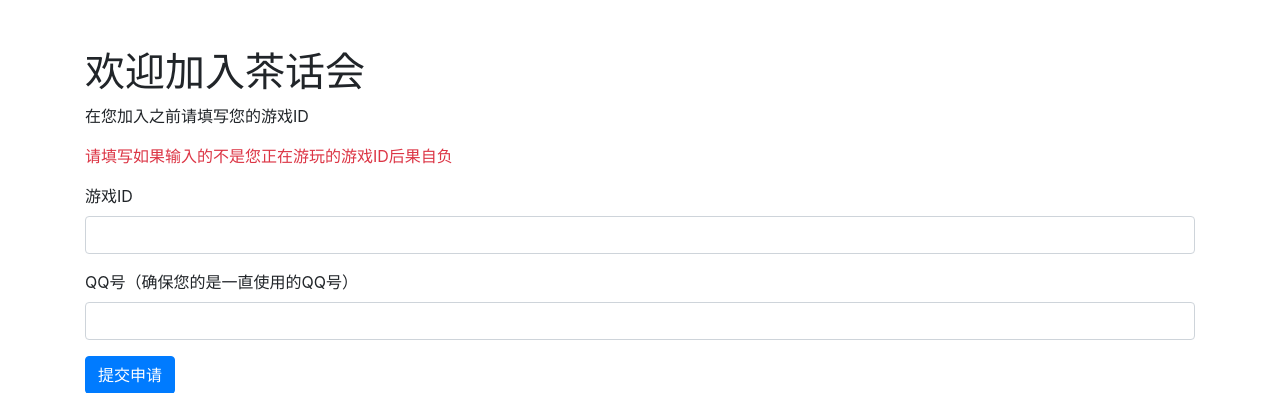
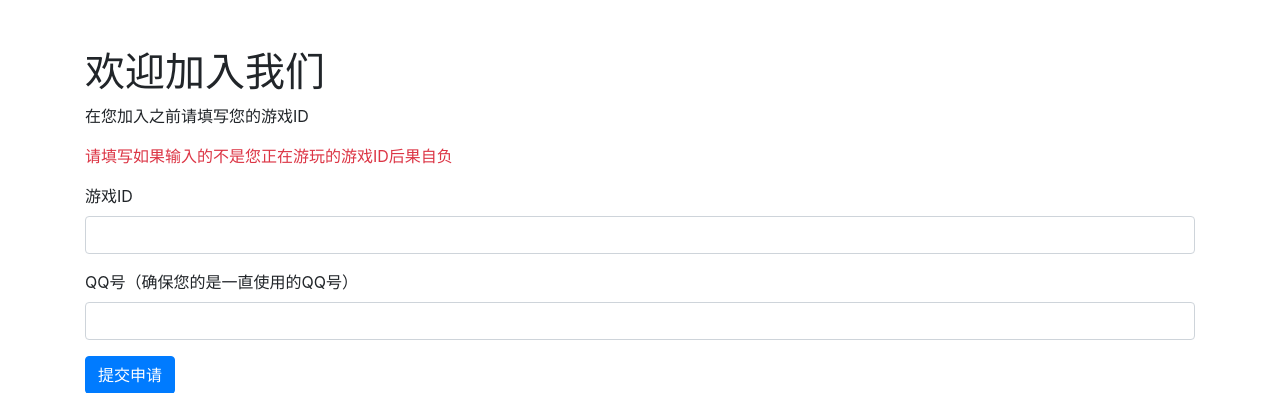
Before and after one commit to numakkiyu/PHP-application-to-join, a PHP site: page / in a window 1280 px wide. Shown: the top 393 px of the page. Run offline with PHP 8.4, Linux system fonts and the light colour scheme; some libraries are stand-ins or nearby versions.

Commit message:
Update index.php

```diff
--- a/index.php
+++ b/index.php
@@ -46,7 +46,7 @@ if ($_SERVER['REQUEST_METHOD'] === 'POST' && $canSubmit) {
 </head>
 <body>
     <div class="container mt-5">
-        <h1>欢迎加入茶话会</h1>
+        <h1>欢迎加入我们</h1>
         <p>在您加入之前请填写您的游戏ID</p>
         <p class="text-danger">请填写如果输入的不是您正在游玩的游戏ID后果自负</p>
         <?php if (!$canSubmit): ?>
```
